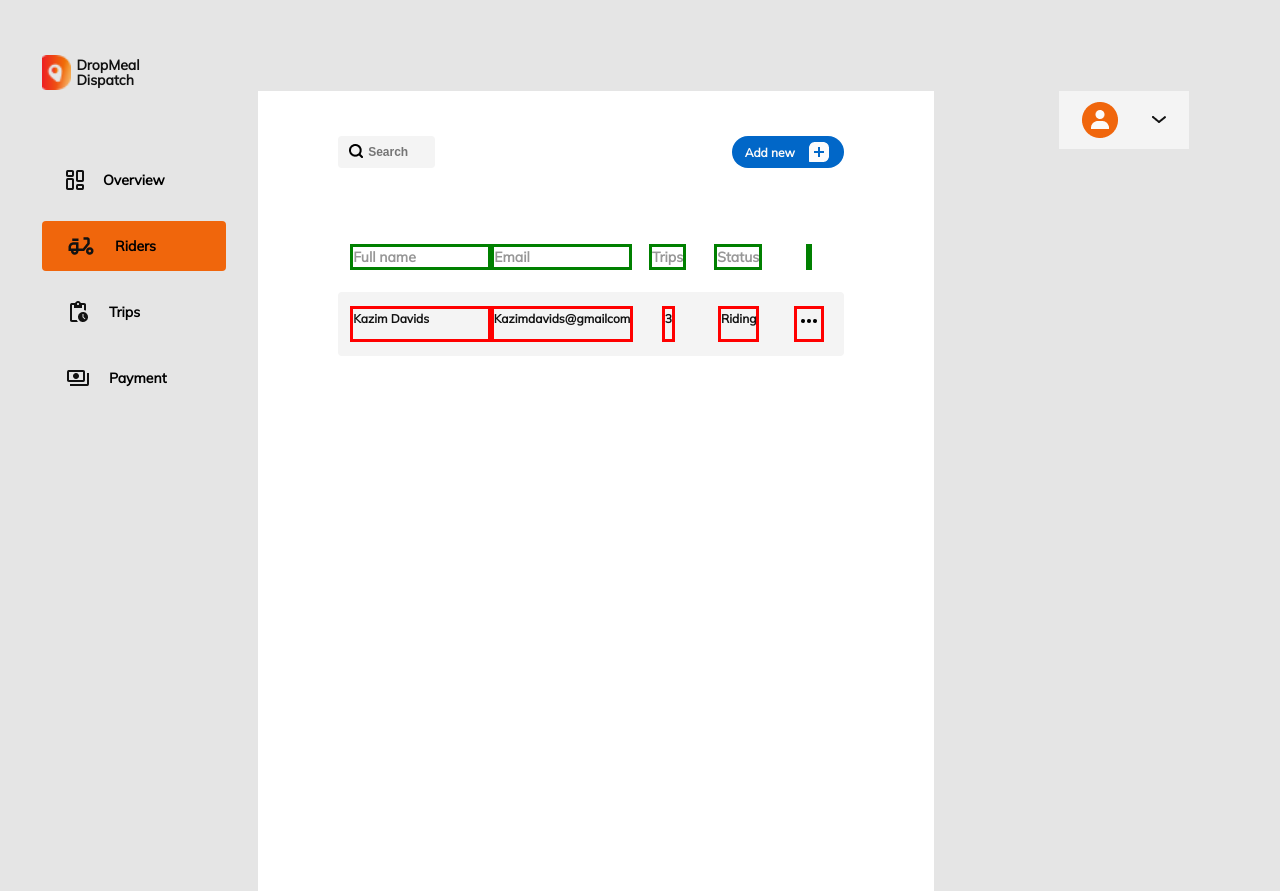
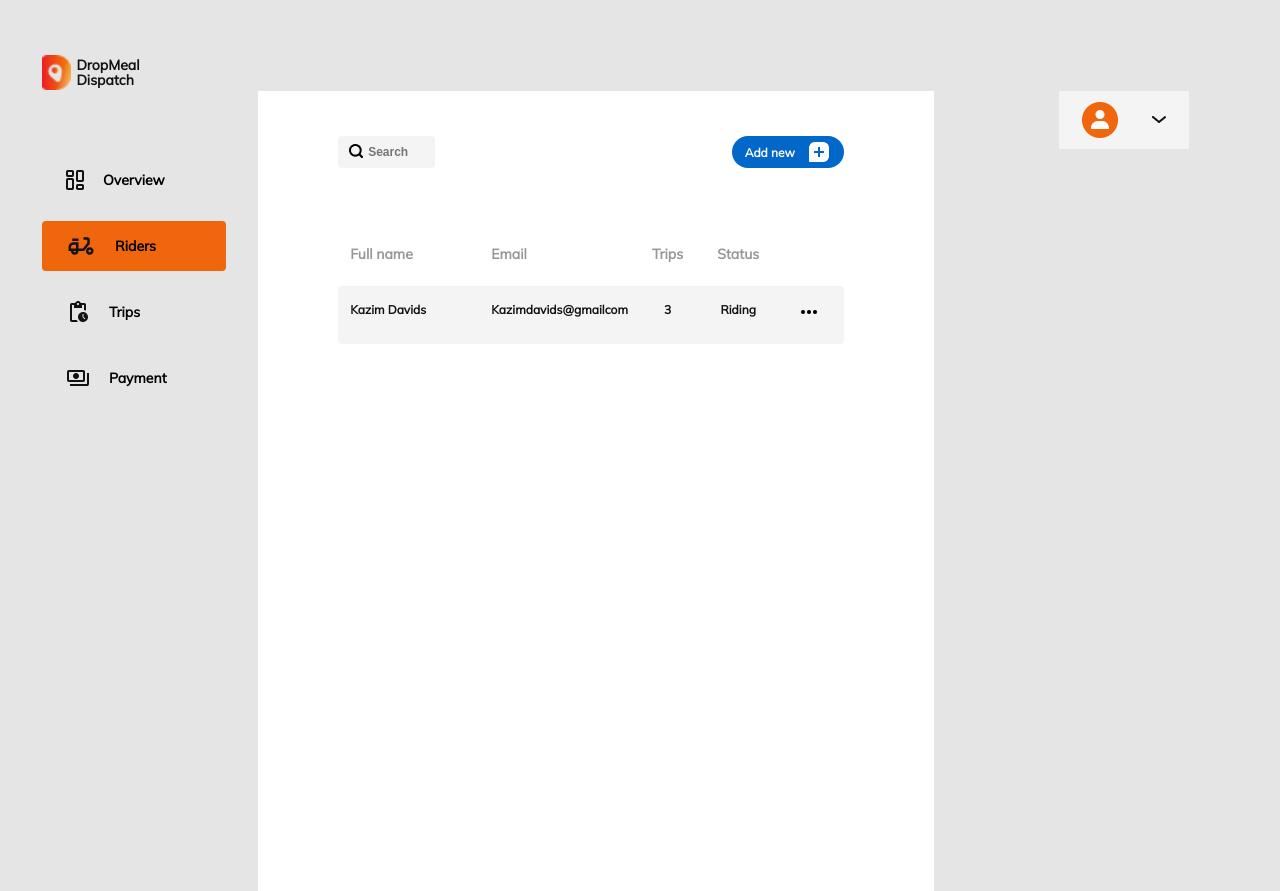
Before and after one commit to coolpythoncodes/drop-meal-dispatch-dashbord, a React (Create React App) app: page /riders in a window 1280 px wide. Built offline with nearby package versions, Linux system fonts and the light colour scheme; the HTML template or start-up script is replaced by a standard one.

Commit message:
removed border

```diff
--- a/src/Components/Trips.js
+++ b/src/Components/Trips.js
@@ -4,6 +4,7 @@ import '../Sass/Trips.scss'
 import TripsTableData from './TripsTableData';
 
 const Trips = () => {
+    // const searchTerm = useSelector(state => state.state)
     return (
         <div className='trips'>
             <div className="trips__container">
--- a/src/Sass/Riders.scss
+++ b/src/Sass/Riders.scss
@@ -47,9 +47,9 @@
 		margin-bottom: 22px;
 		padding-left: 12px;
 
-		> div{
-			border: solid green;
-		}
+		// > div{
+		// 	border: solid green;
+		// }
 	}
 
 	// &__tableData{
--- a/src/Sass/RidersTableData.scss
+++ b/src/Sass/RidersTableData.scss
@@ -12,9 +12,9 @@
 	padding-left: 12px;
 	margin-bottom: 8px;
 
-	> div{
-		border: solid red;
-	}
+	// > div{
+	// 	border: solid red;
+	// }
 
 	&__edit {
 		position: absolute;
```
